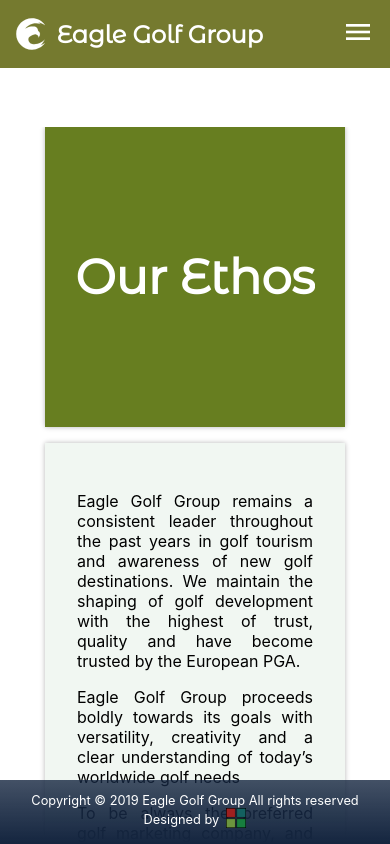
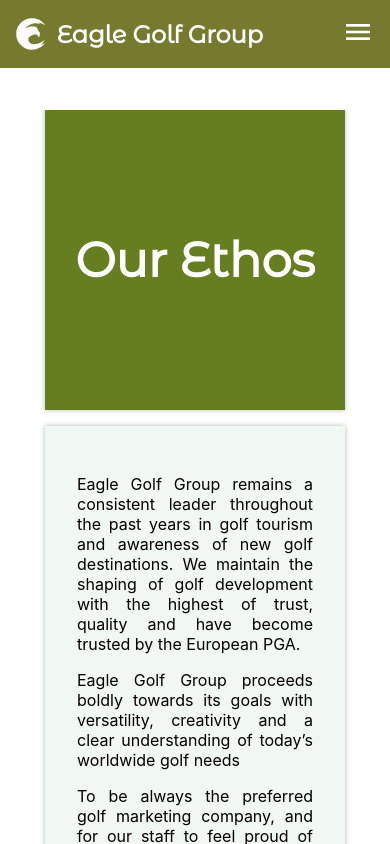
Before and after one commit to annaszalkiewicz/eaglegolfgroup, a React (Create React App) app: page /ethos in a window 390 px wide. Shown: the top 844 px of the page. Built offline with nearby package versions, Linux system fonts and the light colour scheme.

Commit message:
Fix responsive design for portrait normal size smartphone

```diff
--- a/src/css/_responsive.scss
+++ b/src/css/_responsive.scss
@@ -32,11 +32,12 @@
       display: block;
     }
   }
-
-  footer {
-    position: fixed;
-    bottom: 0;
-    left: 0;
+  .ethos-container,
+  .events-container,
+  .testimonial-container,
+  .our-partners-container,
+  .contact-container {
+    margin: 13vh auto 0 auto;
   }
 }
 
```
